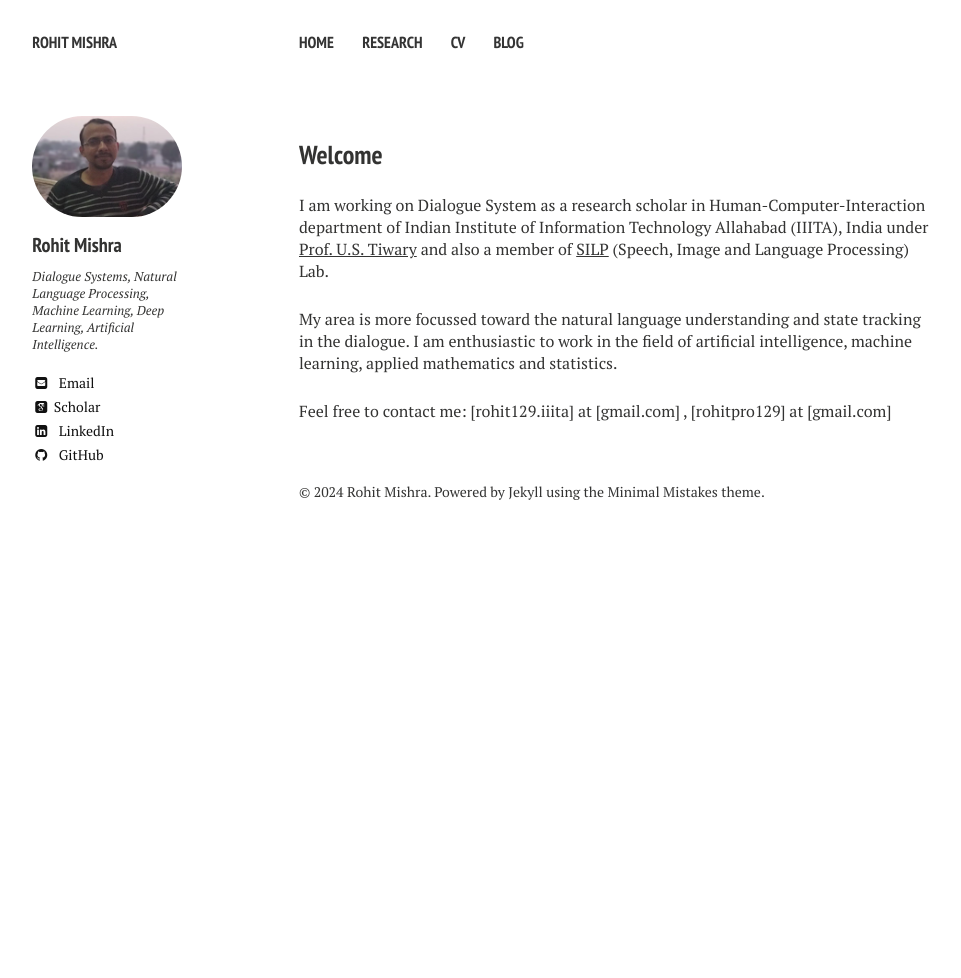
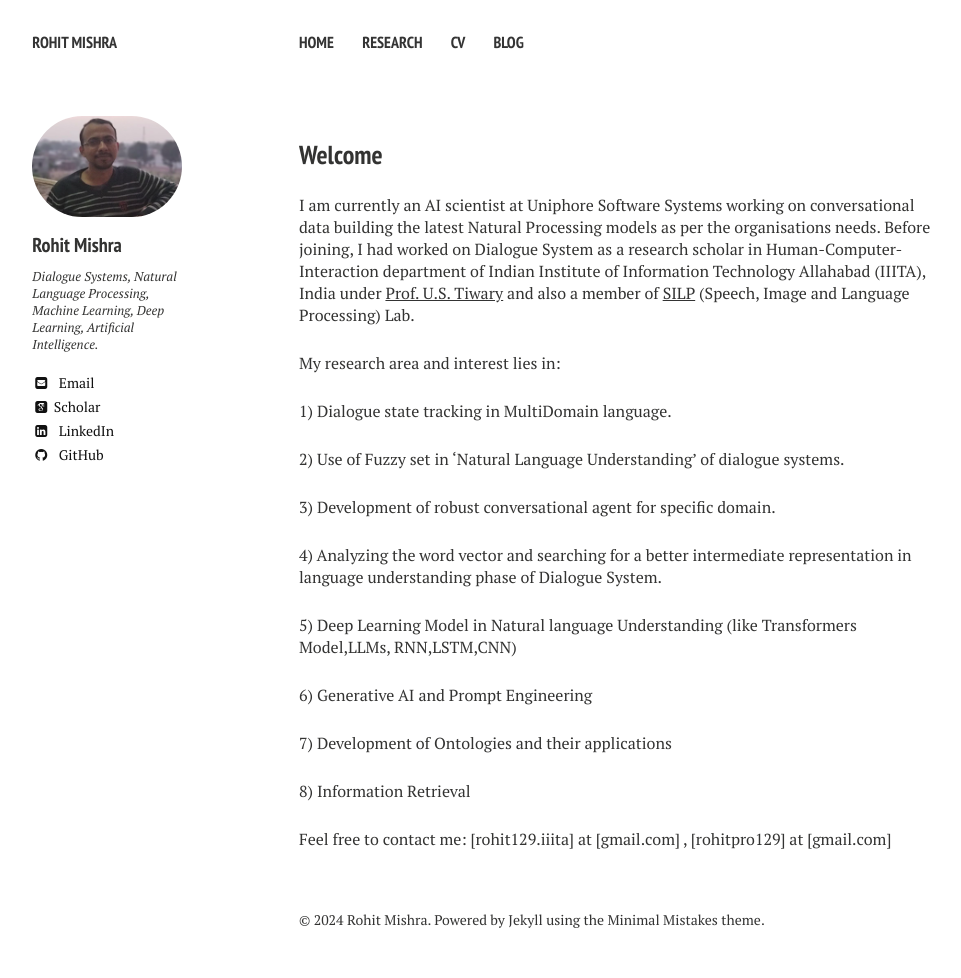
Before and after one commit to rohit129/rohit129.github.io, a Jekyll site: the page built from index.md, in a window 1280 px wide. Shown: the whole page, without its empty margins (21-982 px from the left). Built offline with Jekyll 4.4.1, drawn with Linux system fonts in a browser that asks for light colours; nearby versions of some CDN libraries; some web fonts are replaced; before the commit the page ends 900 px from its top, so only the background shows below that.

Commit message:
Update index.md
updated profile page

```diff
--- a/index.md
+++ b/index.md
@@ -11,9 +11,25 @@ image:
 
 ## Welcome
 
-I am working on Dialogue System as a research scholar in Human-Computer-Interaction department of Indian Institute of Information Technology Allahabad (IIITA), India under [Prof. U.S. Tiwary](https://www.researchgate.net/profile/Uma_Shanker_Tiwary) and  also a member of [SILP](https://silp.iiita.ac.in/) (Speech, Image and Language Processing) Lab.
+I am currently an AI scientist at Uniphore Software Systems working on conversational data building the latest Natural Processing models as per the organisations needs. Before joining, I had worked on Dialogue System as a research scholar in Human-Computer-Interaction department of Indian Institute of Information Technology Allahabad (IIITA), India under [Prof. U.S. Tiwary](https://www.researchgate.net/profile/Uma_Shanker_Tiwary) and  also a member of [SILP](https://silp.iiita.ac.in/) (Speech, Image and Language Processing) Lab.
 
-My area is more focussed toward the <bf>natural language understanding and state tracking in the dialogue.  I am enthusiastic to work in the field of artificial intelligence, machine learning, applied mathematics and statistics.
+My research area and interest lies in:
+
+1) Dialogue state tracking in MultiDomain language.
+
+2) Use of Fuzzy set in 'Natural Language Understanding' of dialogue systems.
+
+3) Development of robust conversational agent for specific domain.
+
+4) Analyzing the word vector and searching for a better intermediate representation in language understanding phase of Dialogue System.
+
+5) Deep Learning Model in Natural language Understanding (like Transformers Model,LLMs, RNN,LSTM,CNN)
+
+6) Generative AI and Prompt Engineering
+
+7) Development of Ontologies and their applications
+
+8) Information Retrieval
 
 
 Feel free to contact me: [rohit129.iiita] at [gmail.com] , [rohitpro129] at [gmail.com]
```
